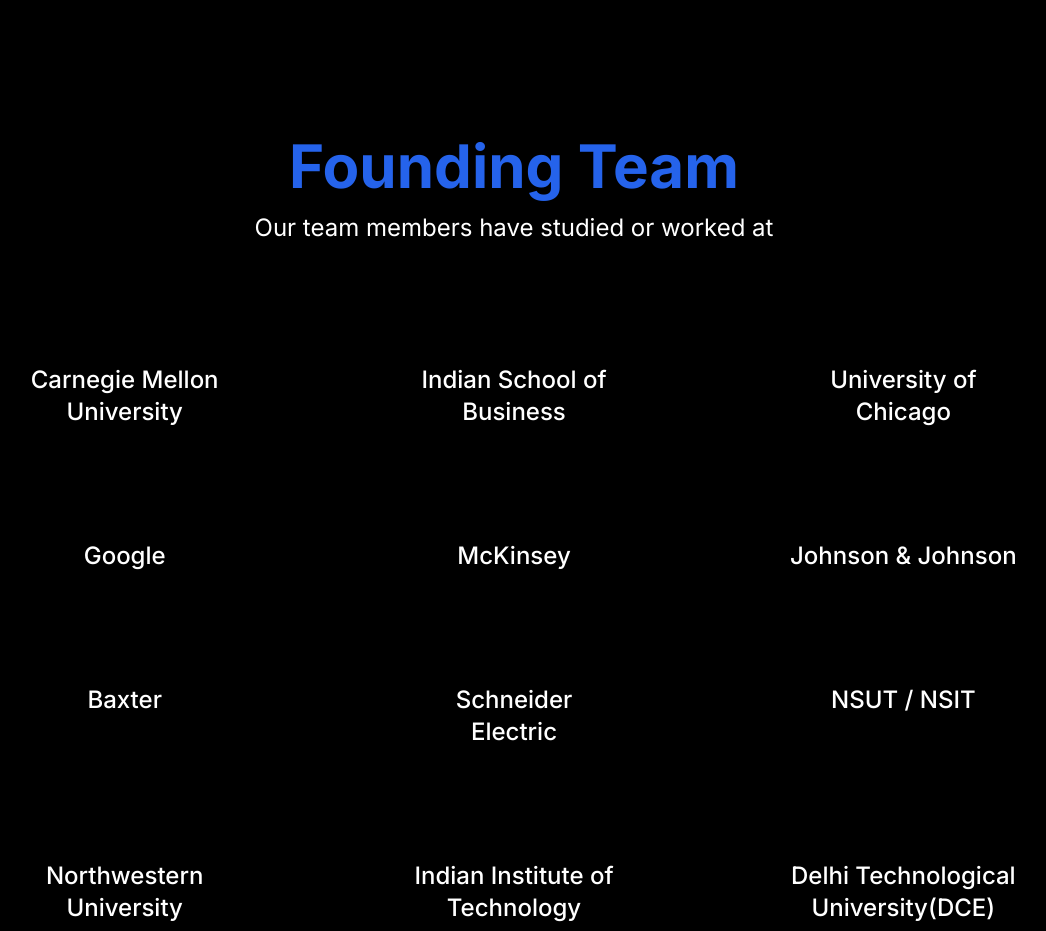
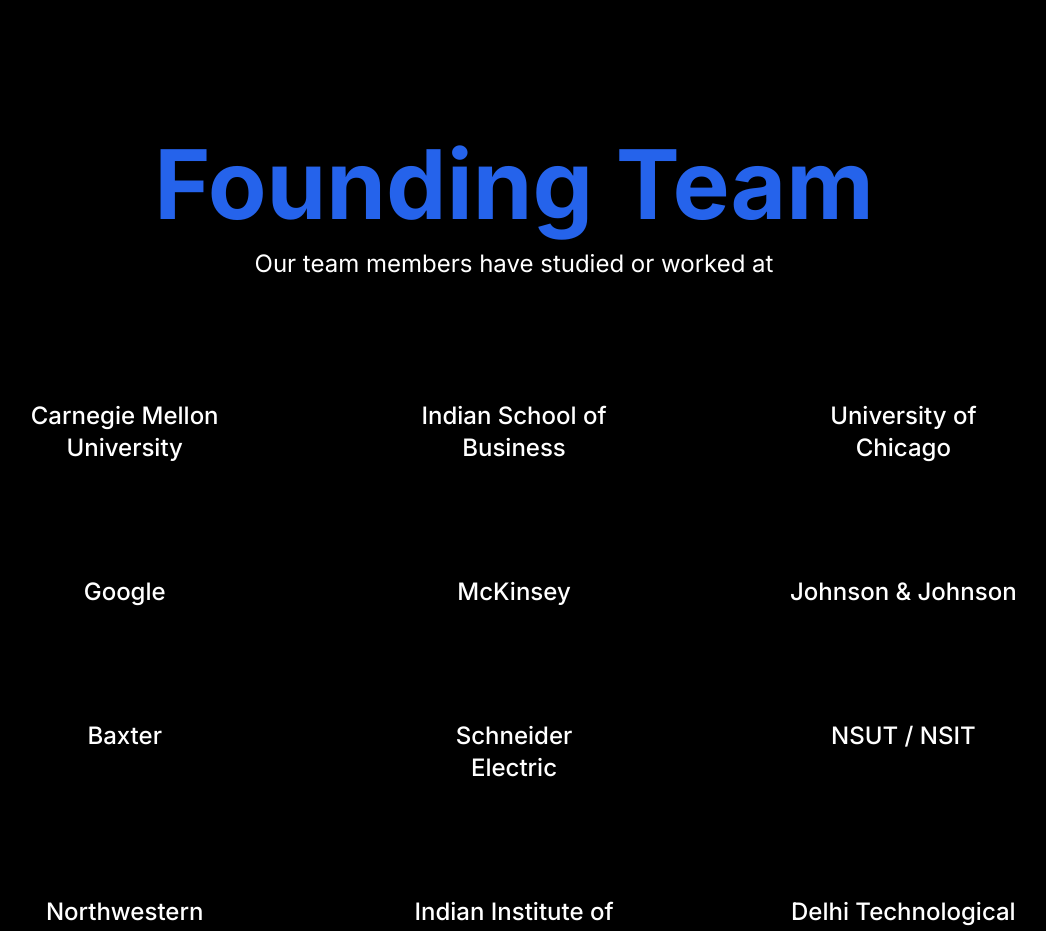
Before and after one commit to Yashmaurya7/eigen-app, a Next.js app: page / in a window 1280 px wide. Shown: the part 10080-11011 px from the top of the page, without its empty margins (126-1172 px from the left). Built offline with nearby package versions, Linux system fonts and the light colour scheme.

Commit message:
Update FoundingTeam.tsx

```diff
--- a/components/FoundingTeam.tsx
+++ b/components/FoundingTeam.tsx
@@ -4,7 +4,7 @@
   return (
     <section id="team" className="bg-black py-12 pb-20">
       <div className="max-w-6xl mx-auto px-6 text-center">
-        <h2 className="text-8xl md:text-6xl  font-bold text-blue-600">
+        <h2 className="text-6xl md:text-6xl lg:text-8xl font-bold text-blue-600">
           Founding Team
         </h2>
         <p className="text-2xl md:text-2xl text-white mt-4 pb-16">
```
